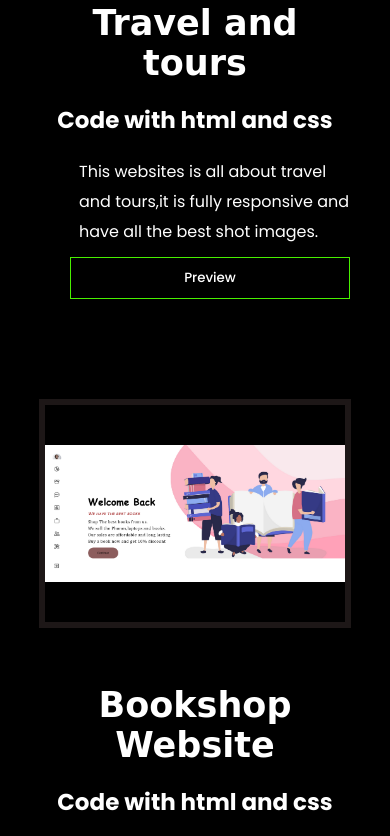
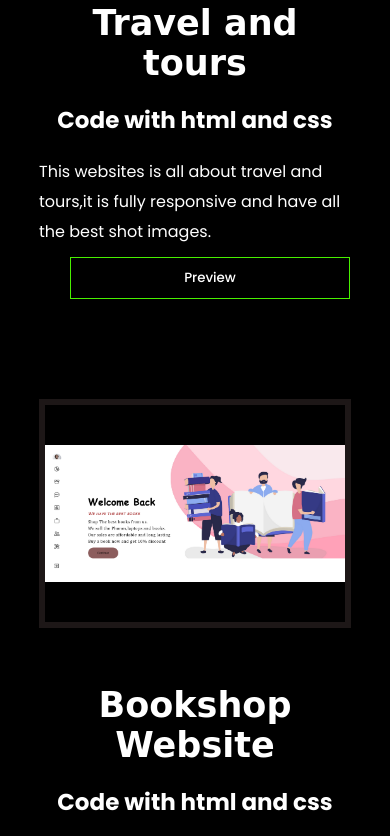
Before and after one commit to Ola-star-coder/port.github, a plain HTML site: page index.html in a window 390 px wide. Shown: the part 3681-4517 px from the top of the page. Drawn offline with Linux system fonts and the light colour scheme; a web font is replaced by a local one.

Commit message:
changes in css

```diff
--- a/style.css
+++ b/style.css
@@ -375,6 +375,7 @@ body {
     margin: auto;
     text-align: left;
     line-height: 40px;
+    margin-left: 50px;
 }
 
 .project-img {
@@ -799,7 +800,7 @@ button:hover {
         margin: 10px 0px;
         text-align: left;
         line-height: 30px;
-        margin-left: 40px;
+        margin-left: auto;
     }
 
     .project-img {
@@ -959,7 +960,7 @@ button:hover {
         font-size: 16px;
         text-align: left;
         line-height: 30px;
-        margin-left: 40px;
+        margin-left: auto;
     }
 
     .project-img {
```
